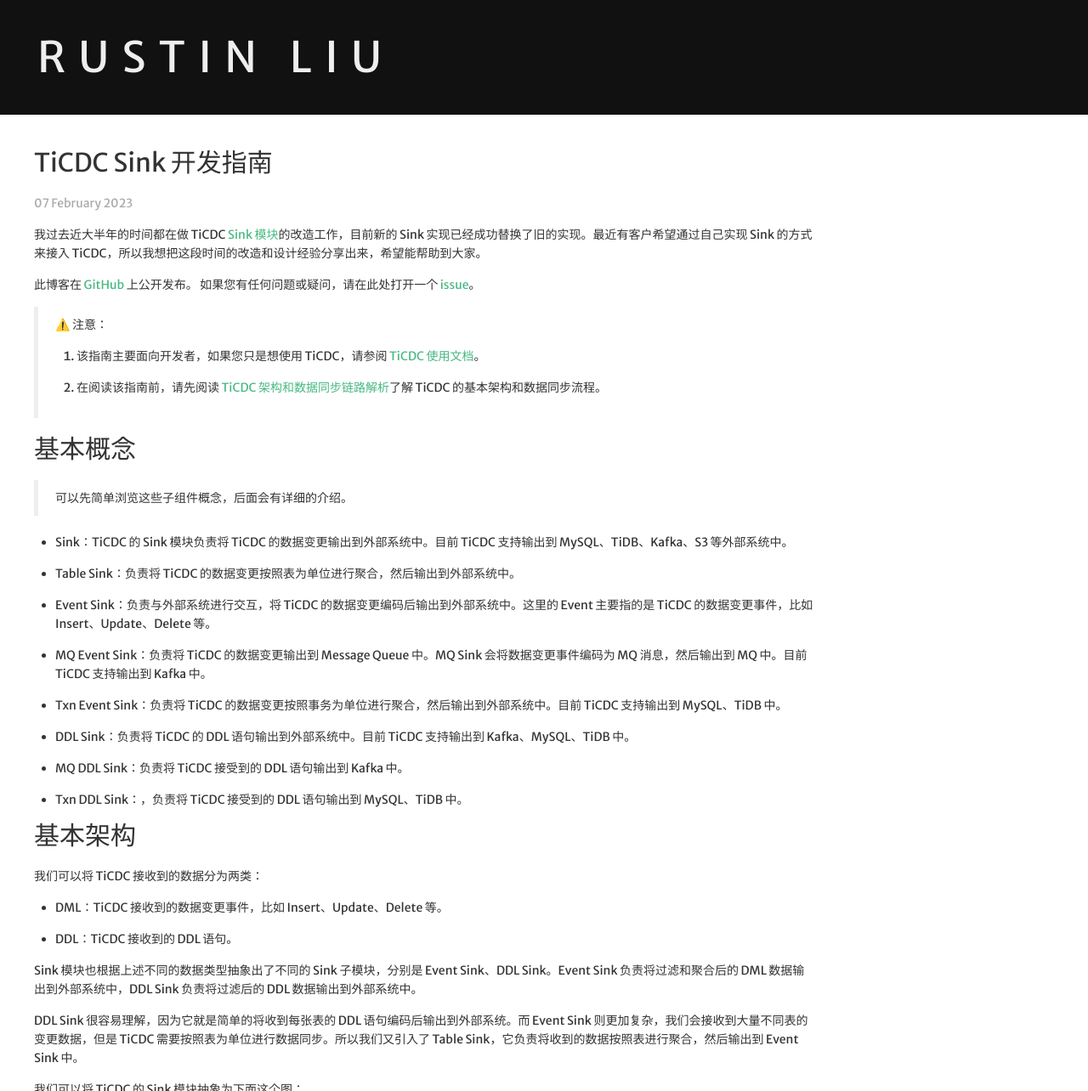
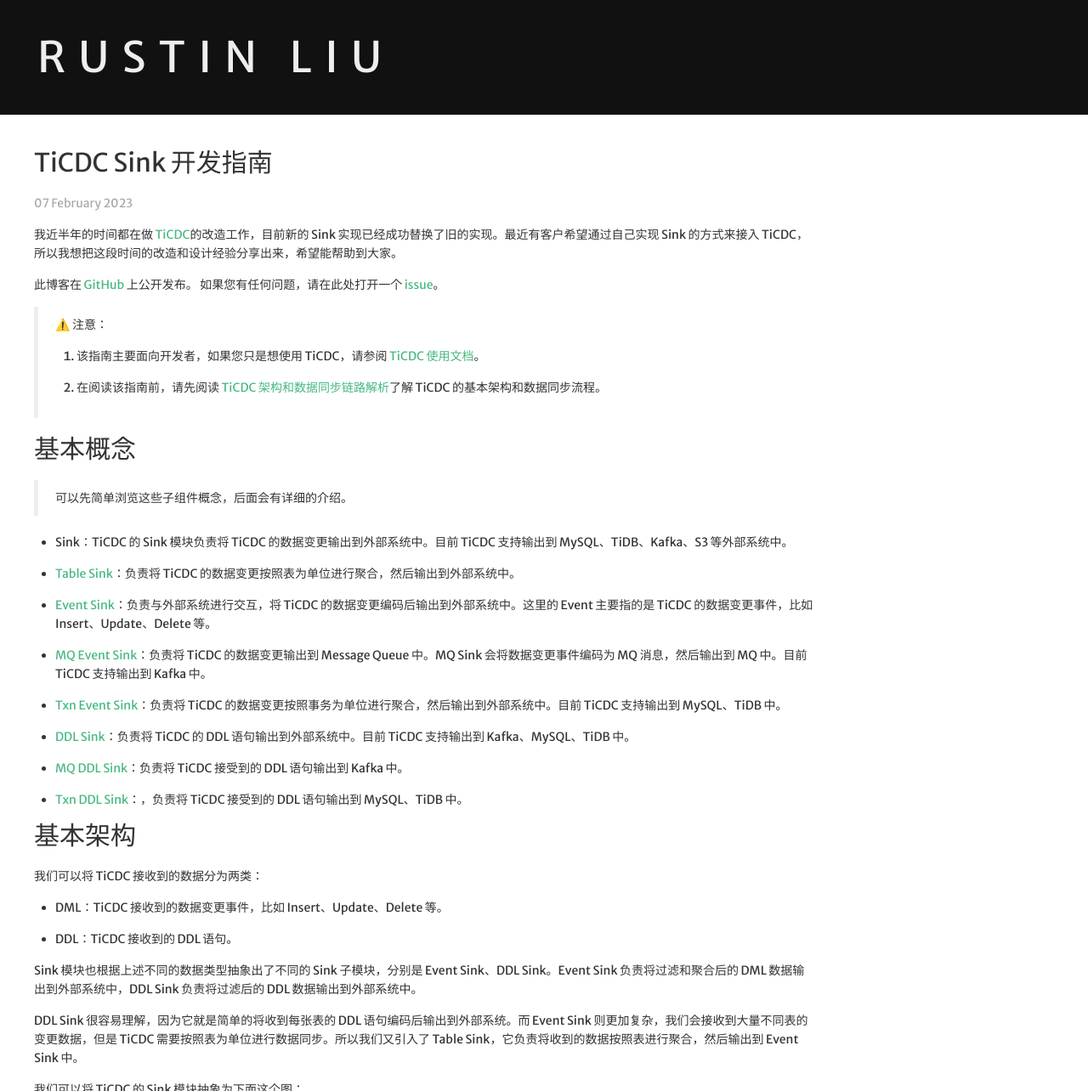
Before and after one commit to hi-rustin/hi-rustin.rs, a Jekyll site: the page built from _posts/2023-02-07-TiCDC Sink 开发指南.md, in a window 1280 px wide and 1400 px high, cut to the strip 0-1284 px from the top of the window. Shown: the whole strip at 85% size. Built offline with Jekyll 4.4.1, drawn with Linux system fonts in a browser that asks for light colours; nearby versions of some CDN libraries; comment, search, counter and statistics services are not loaded.

Commit message:
TiCDC Sink 开发指南: add some links
Signed-off-by: hi-rustin <rustin.liu@gmail.com>

```diff
--- a/_posts/2023-02-07-TiCDC Sink 开发指南.md
+++ b/_posts/2023-02-07-TiCDC Sink 开发指南.md
@@ -10,9 +10,9 @@ tags:
 - TiDB
 ---
 
-我过去近大半年的时间都在做 TiCDC [Sink 模块]的改造工作，目前新的 Sink 实现已经成功替换了旧的实现。最近有客户希望通过自己实现 Sink 的方式来接入 TiCDC，所以我想把这段时间的改造和设计经验分享出来，希望能帮助到大家。
+我近半年的时间都在做 [TiCDC] [Sink 模块]的改造工作，目前新的 Sink 实现已经成功替换了旧的实现。最近有客户希望通过自己实现 Sink 的方式来接入 TiCDC，所以我想把这段时间的改造和设计经验分享出来，希望能帮助到大家。
 
-此博客在 [GitHub](https://github.com/hi-rustin/hi-rustin.rs) 上公开发布。 如果您有任何问题或疑问，请在此处打开一个 [issue](https://github.com/hi-rustin/hi-rustin.rs/issues)。
+此博客在 [GitHub](https://github.com/hi-rustin/hi-rustin.rs) 上公开发布。 如果您有任何问题，请在此处打开一个 [issue](https://github.com/hi-rustin/hi-rustin.rs/issues)。
 
 > ⚠️ 注意：
 > 1. 该指南主要面向开发者，如果您只是想使用 TiCDC，请参阅 [TiCDC 使用文档](https://docs.pingcap.com/zh/tidb/stable/ticdc-overview)。
@@ -23,13 +23,13 @@ tags:
 > 可以先简单浏览这些子组件概念，后面会有详细的介绍。
 
 - Sink：TiCDC 的 Sink 模块负责将 TiCDC 的数据变更输出到外部系统中。目前 TiCDC 支持输出到 MySQL、TiDB、Kafka、S3 等外部系统中。
-- Table Sink：负责将 TiCDC 的数据变更按照表为单位进行聚合，然后输出到外部系统中。
-- Event Sink：负责与外部系统进行交互，将 TiCDC 的数据变更编码后输出到外部系统中。这里的 Event 主要指的是 TiCDC 的数据变更事件，比如 Insert、Update、Delete 等。
-- MQ Event Sink：负责将 TiCDC 的数据变更输出到 Message Queue 中。MQ Sink 会将数据变更事件编码为 MQ 消息，然后输出到 MQ 中。目前 TiCDC 支持输出到 Kafka 中。
-- Txn Event Sink：负责将 TiCDC 的数据变更按照事务为单位进行聚合，然后输出到外部系统中。目前 TiCDC 支持输出到 MySQL、TiDB 中。
-- DDL Sink：负责将 TiCDC 的 DDL 语句输出到外部系统中。目前 TiCDC 支持输出到 Kafka、MySQL、TiDB 中。
-- MQ DDL Sink：负责将 TiCDC 接受到的 DDL 语句输出到 Kafka 中。
-- Txn DDL Sink：，负责将 TiCDC 接受到的 DDL 语句输出到 MySQL、TiDB 中。
+- [Table Sink]：负责将 TiCDC 的数据变更按照表为单位进行聚合，然后输出到外部系统中。
+- [Event Sink]：负责与外部系统进行交互，将 TiCDC 的数据变更编码后输出到外部系统中。这里的 Event 主要指的是 TiCDC 的数据变更事件，比如 Insert、Update、Delete 等。
+- [MQ Event Sink]：负责将 TiCDC 的数据变更输出到 Message Queue 中。MQ Sink 会将数据变更事件编码为 MQ 消息，然后输出到 MQ 中。目前 TiCDC 支持输出到 Kafka 中。
+- [Txn Event Sink]：负责将 TiCDC 的数据变更按照事务为单位进行聚合，然后输出到外部系统中。目前 TiCDC 支持输出到 MySQL、TiDB 中。
+- [DDL Sink]：负责将 TiCDC 的 DDL 语句输出到外部系统中。目前 TiCDC 支持输出到 Kafka、MySQL、TiDB 中。
+- [MQ DDL Sink]：负责将 TiCDC 接受到的 DDL 语句输出到 Kafka 中。
+- [Txn DDL Sink]：，负责将 TiCDC 接受到的 DDL 语句输出到 MySQL、TiDB 中。
 
 ## 基本架构
 
```
Also changed, not shown: other parts of _posts/2023-02-07-TiCDC Sink 开发指南.md (+8 -0 lines).
